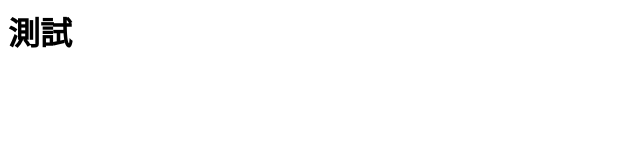
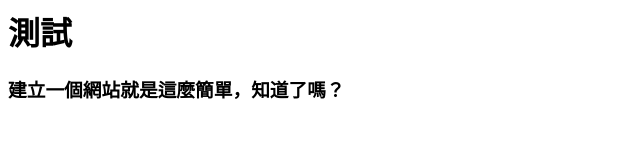
Before and after one commit to shuhao20200202/shuhao.github.io, a plain HTML site: page index.html in a window 1280 px wide. Shown: the whole page, without its empty margins (0-640 px from the left). Drawn offline with Linux system fonts and the light colour scheme.

Commit message:
Update index.html

```diff
--- a/index.html
+++ b/index.html
@@ -1,9 +1,10 @@
 <html>
   <head>
     <meta charset="utf-8">
-    <title>你好，GitHub</title>
+    <title>書豪的網站</title>
   </head>
   <body>
     <h1>測試</h1>
+    <h3>建立一個網站就是這麼簡單，知道了嗎？<h3>
   </body>
 </html>
```
